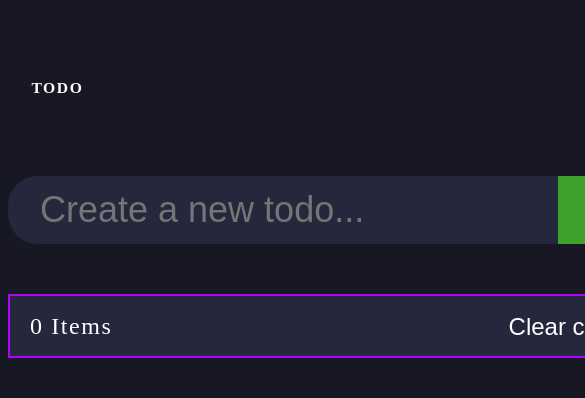
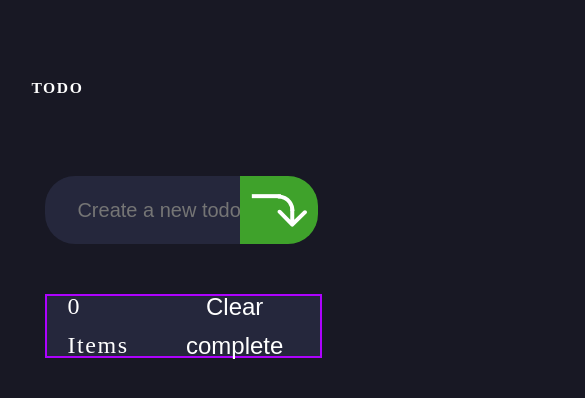
Before and after one commit to DavidVictorvV/Mini-Project-3-Todo-list, a plain HTML site: page index.html in a window 390 px wide. Shown: the top 398 px of the page, 585 px wide, since content can reach past the window. Drawn offline with Linux system fonts and the light colour scheme.

Commit message:
use vw for size smaller than 685px

```diff
--- a/style.css
+++ b/style.css
@@ -4,6 +4,10 @@ body {
   font-style: normal;
   font-weight: 400;
   letter-spacing: 0.1em;
+}
+
+::-webkit-scrollbar {
+  display: none;
 }
 
 .todo {
@@ -137,3 +141,33 @@ li.bottom-list {
   display: flex;
   flex-direction: column-reverse;
 }
+
+@media screen and (max-width: 685px) {
+  .add-to-do {
+    width: 50vw;
+    font-size: 20px;
+  }
+
+  .input-row {
+    width: 80%;
+  }
+
+  .to-do-list {
+    width: 80%;
+  }
+
+  .to-do-list li {
+    width: 70vw;
+    font-size: 36px;
+    line-height: 59px;
+  }
+
+  .add-to-do-btn {
+    width: 20vw;
+    height: 68.56px;
+  }
+
+  .to-do-list li .text {
+    width: 50vw;
+  }
+}
```
